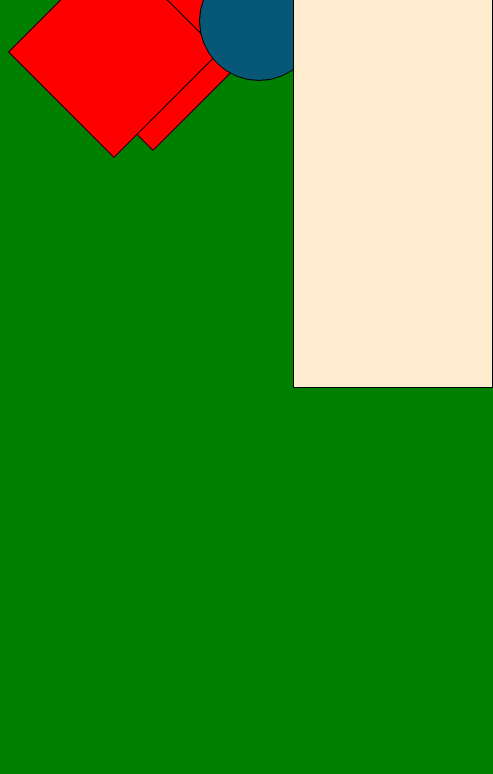
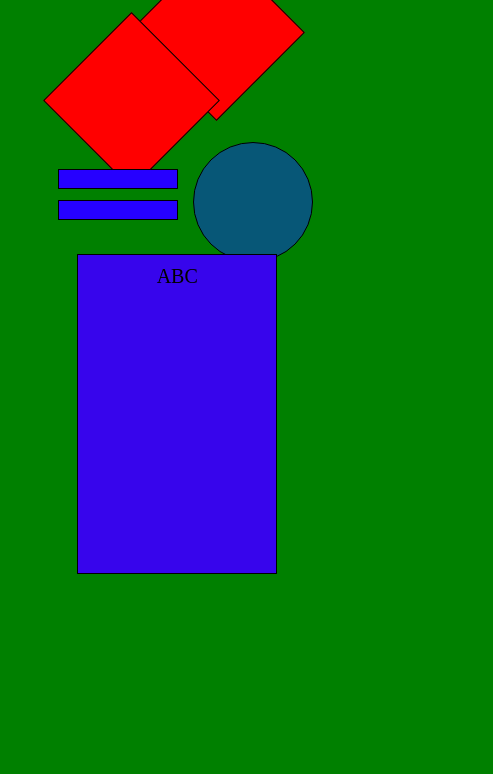
Before and after one commit to mslomaa/geometric-figures, a plain HTML site: page index.html in a window 390 px wide. Shown: the part 170-944 px from the top of the page, 493 px wide, since content can reach past the window. Drawn offline with Linux system fonts and the light colour scheme.

Commit message:
modification RWD

```diff
--- a/index.html
+++ b/index.html
@@ -6,9 +6,6 @@
     <meta name="viewport" content="width=device-width, initial-scale=1.0">
     <title>Zadanie rekrutacyjne - strona RWD</title>
     <link rel="stylesheet" href="style/style.css">
-    <link rel="stylesheet" media="screen and (max-width:583px)" href="style/small.css">
-    <link rel="stylesheet" media="screen and (min-width:583px)" href="style/medium.css">
-    <link rel="stylesheet" media="screen and (min-width:900px)" href="style/large.css">
 </head>
 <body>
     <nav class="navigation"></nav>
--- a/style/style.css
+++ b/style/style.css
@@ -19,8 +19,8 @@ html{
 }
 
 .container {
-    width: 100vw;
-    height: 100vh;
+    width: 99vw;
+    height: 99vh;
     position: relative;
 }
 
@@ -83,3 +83,56 @@ html{
     margin-left: 75%;
     margin-top: 2%;
 }
+
+@media screen and (max-width: 583px) {
+    .container-circle {
+        width: 120px;
+        height: 120px;
+        margin-left: 50%;
+        margin-top: 55%;
+
+    }
+
+    .container-rectangle1 {
+        margin-left: 15%;
+        margin-top: 62%;
+    }
+
+    .container-rectangle2 {
+        margin-left: 15%;
+        margin-top: 70%;
+    }
+
+    .container-square2 {
+        margin-left: 18%;
+        margin-top: 28%;
+    }
+
+    .container-square1 {
+        margin-left: 40%;
+        margin-top: 40px;
+    }
+
+    .container-square1, .container-square2 {
+        width: 125px;
+        height: 125px;
+    }
+
+    .container-rectangle3 {
+        width: 200px;
+        height: 320px;
+        background-color: rgb(55, 5, 236);
+        font-size: 20px;
+        margin-left:20%;
+        margin-top: 84%;
+        padding-top: 10px;
+    }
+  }
+
+@media screen and (max-width: 900px) {
+
+}
+
+@media screen and (min-width: 901px) {
+
+}
```
Also changed, not shown: style/large.css (deleted), style/medium.css (deleted), style/small.css (deleted).
